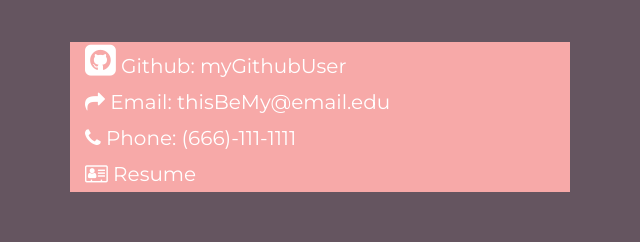
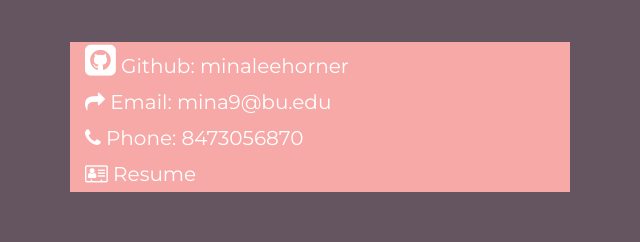
Before and after one commit to humannumber-9/minaleehorner.github.io, a plain HTML site: page index.html in a window 1280 px wide. Shown: the part 553-795 px from the top of the page, 320-960 px from the left. Drawn offline with nearby package versions, Linux system fonts and the light colour scheme.

Commit message:
Update index.html

```diff
--- a/index.html
+++ b/index.html
@@ -103,9 +103,9 @@
 
   <div class="bg-1" style="width:40% ;height:70%; margin:0 auto;text-align:left;padding-left:5px;">
 
-      <a style="color:white;" href="#"><div style="padding-left:10px;font-size:36px; " class="fa fa-github-square"></div>  Github: myGithubUser</a> <br />
-      <a style="color:white;" href="#"><div style="padding-left:10px; " class="fa fa-mail-forward " ></div></a>  Email: thisBeMy@email.edu <br />
-      <a style="color:white;" href="#"> <div style="padding-left:10px; " class="fa fa-phone"></div> Phone: (666)-111-1111 </a> <br />
+      <a style="color:white;" href="#"><div style="padding-left:10px;font-size:36px; " class="fa fa-github-square"></div>  Github: minaleehorner</a> <br />
+      <a style="color:white;" href="#"><div style="padding-left:10px; " class="fa fa-mail-forward " ></div></a>  Email: mina9@bu.edu <br />
+      <a style="color:white;" href="#"> <div style="padding-left:10px; " class="fa fa-phone"></div> Phone: 8473056870 </a> <br />
       <a style="color:white;" href="#"> <div style="padding-left:10px; " class="fa fa-address-card-o"></div> Resume </a> <br />
   </div>
 </div>
```
